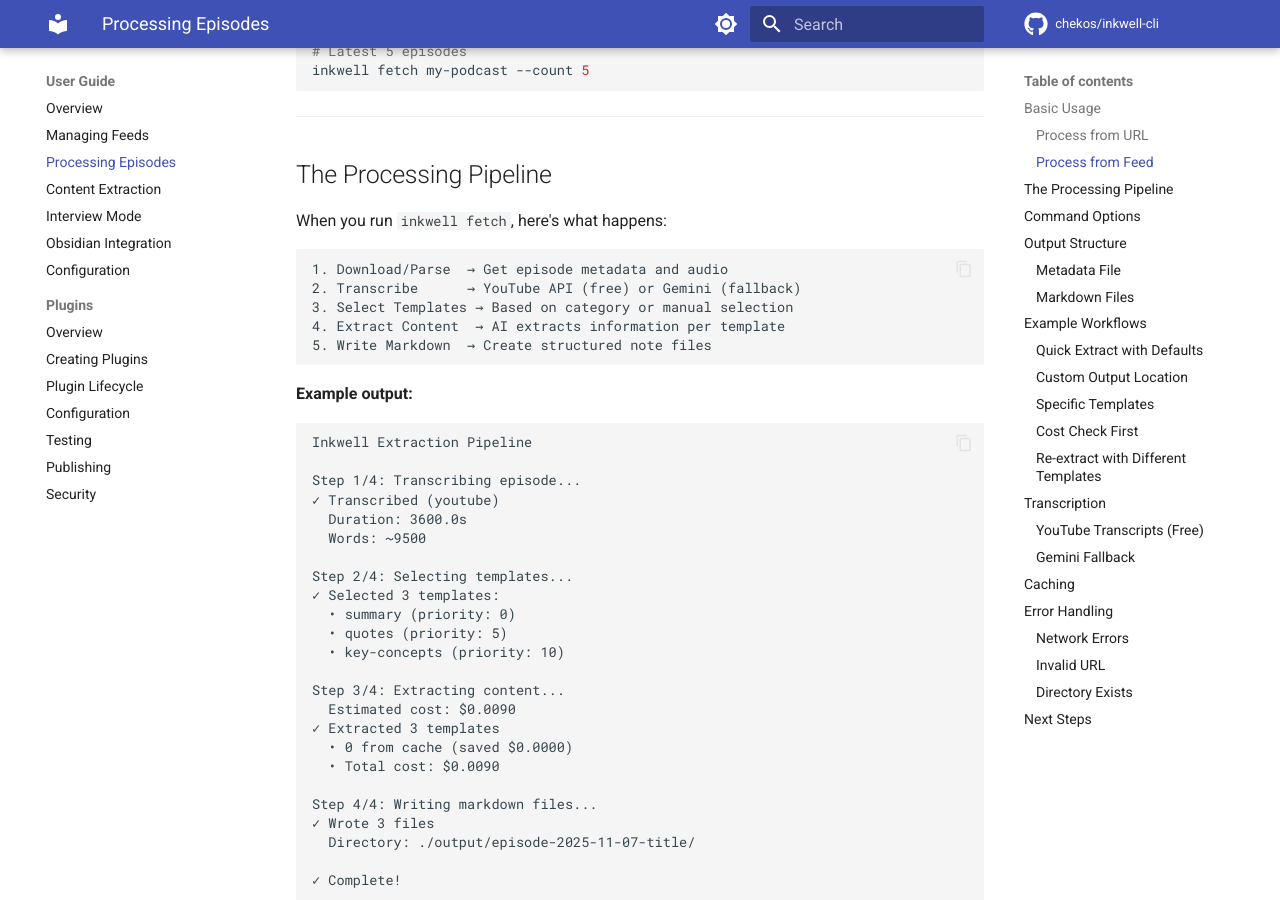
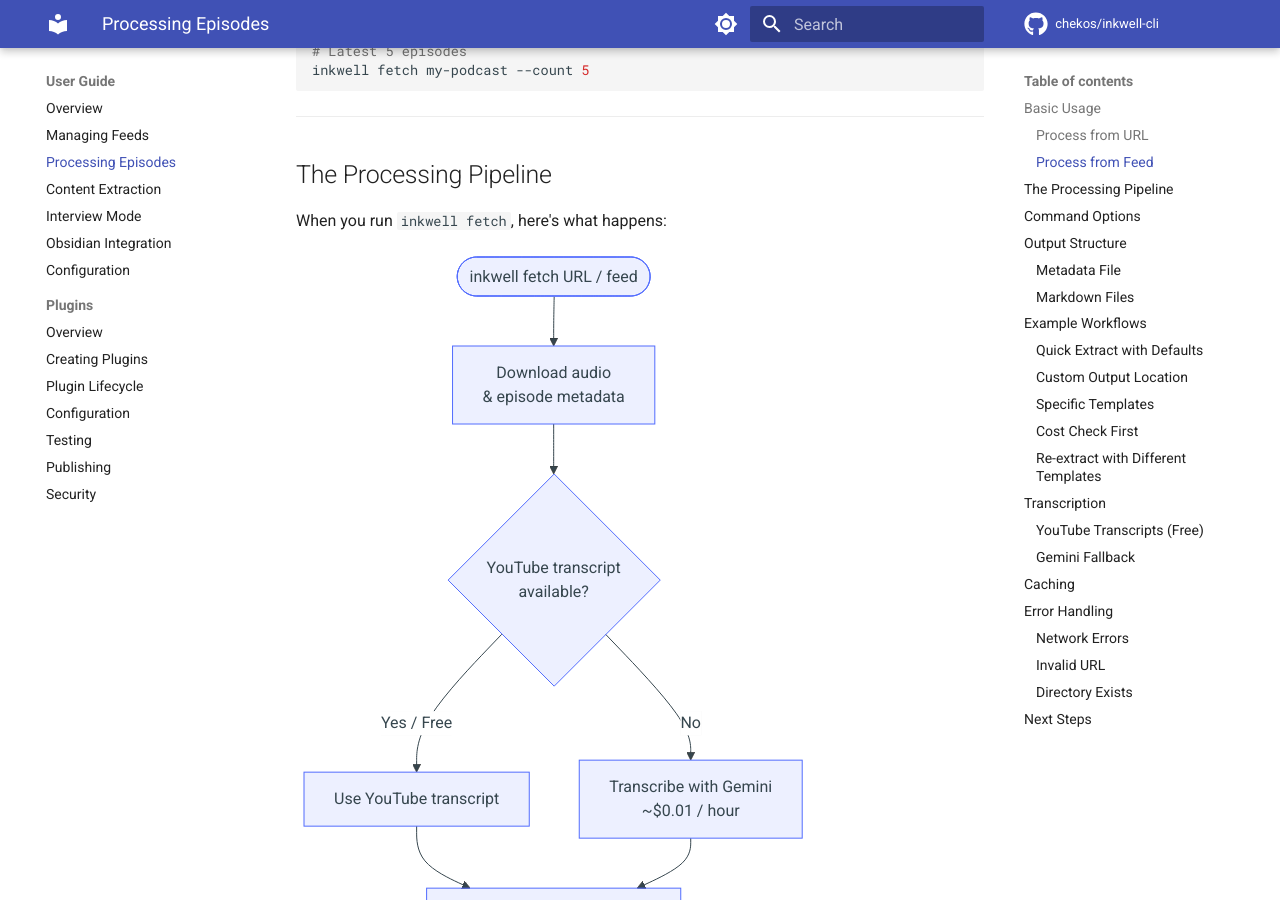
Before and after one commit to chekos/inkwell-cli, an MkDocs documentation site: the page built from docs/user-guide/processing.md, in a window 1280 px wide and 900 px high, scrolled down 643 px. Built offline with MkDocs 1.6.1 and Material for MkDocs 9.7.7, drawn with Linux system fonts in a browser that asks for light colours; comment, search, counter and statistics services are not loaded.

Commit message:
docs: add community health files, workflow diagram, and model config docs
- Add CONTRIBUTING.md and CODE_OF_CONDUCT.md (closes community health gap)
- Add Mermaid flowchart to processing.md showing the full fetch pipeline
- Document transcription.model_name in config-options.md and configuration.md
- Add Distribution table to installation.md clarifying PyPI/uv supported; Docker/Homebrew not currently provided

Closes #58
Closes #19

Co-Authored-By: Paperclip <noreply@paperclip.ing>

````diff
--- a/docs/user-guide/processing.md
+++ b/docs/user-guide/processing.md
@@ -32,12 +32,17 @@
 
 When you run `inkwell fetch`, here's what happens:
 
-```
-1. Download/Parse  → Get episode metadata and audio
-2. Transcribe      → YouTube API (free) or Gemini (fallback)
-3. Select Templates → Based on category or manual selection
-4. Extract Content  → AI extracts information per template
-5. Write Markdown  → Create structured note files
+```mermaid
+flowchart TD
+    A([inkwell fetch URL / feed]) --> B[Download audio\n& episode metadata]
+    B --> C{YouTube transcript\navailable?}
+    C -- Yes / Free --> D[Use YouTube transcript]
+    C -- No --> E[Transcribe with Gemini\n~$0.01 / hour]
+    D --> F[Select extraction templates\nauto or manual]
+    E --> F
+    F --> G[Extract content via AI\nper template]
+    G --> H[Write markdown files\nto output directory]
+    H --> I([Done — structured notes ready])
 ```
 
 **Example output:**
````
Also changed, not shown: CODE_OF_CONDUCT.md (added, +30 -0 lines), CONTRIBUTING.md (added, +106 -0 lines), docs/getting-started/installation.md (+15 -0 lines), docs/reference/config-options.md (+14 -0 lines), docs/user-guide/configuration.md (+2 -0 lines).
